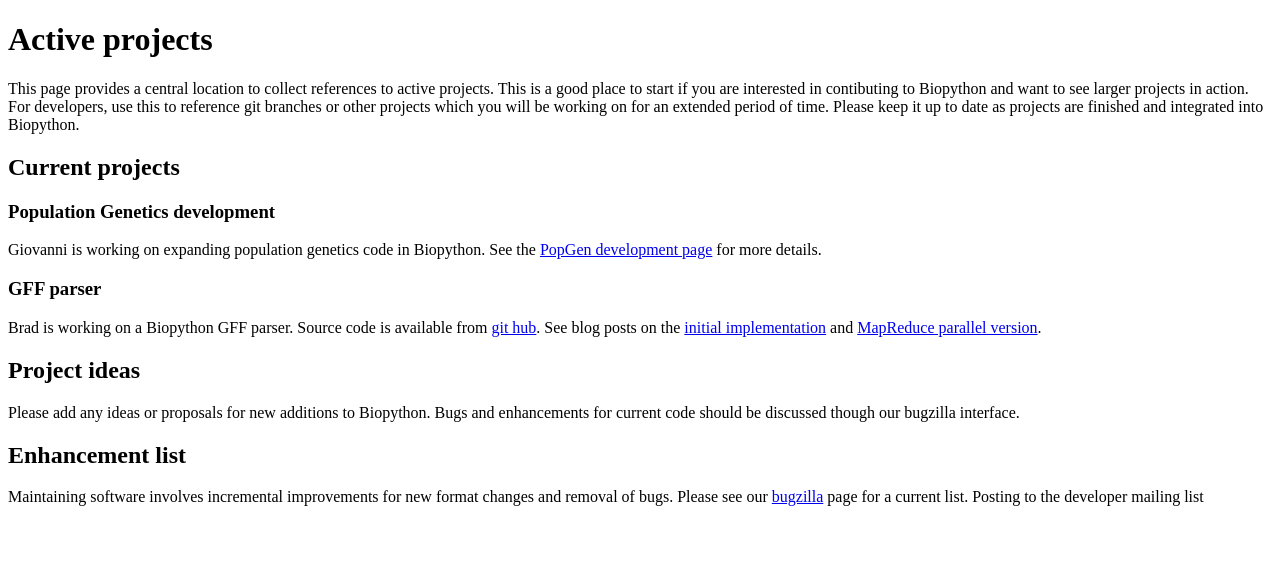
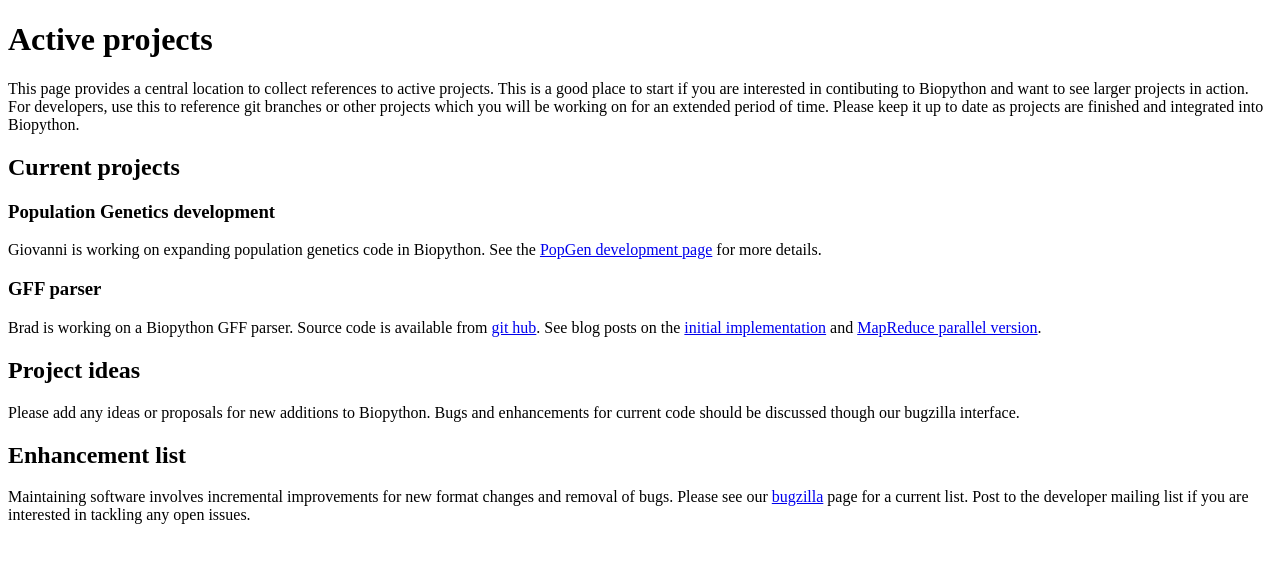
Before and after one commit to biopython/biopython.github.io, a Jekyll site: the page built from wiki/Active_projects.md, in a window 1280 px wide. Shown: the top 563 px of the page. Built offline with Jekyll 4.4.1, drawn with Linux system fonts in a browser that asks for light colours.

Commit message:
/* Enhancement list */

```diff
--- a/wiki/Active_projects.md
+++ b/wiki/Active_projects.md
@@ -42,5 +42,6 @@ Enhancement list
 
 Maintaining software involves incremental improvements for new format
 changes and removal of bugs. Please see our
-[bugzilla](http://bugzilla.open-bio.org/) page for a current list.
-Posting to the developer mailing list
+[bugzilla](http://bugzilla.open-bio.org/) page for a current list. Post
+to the developer mailing list if you are interested in tackling any open
+issues.
```
Also changed, not shown: 1 other file.
